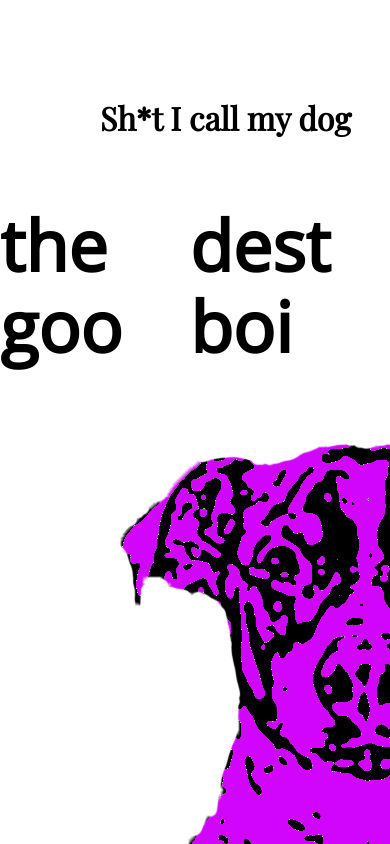
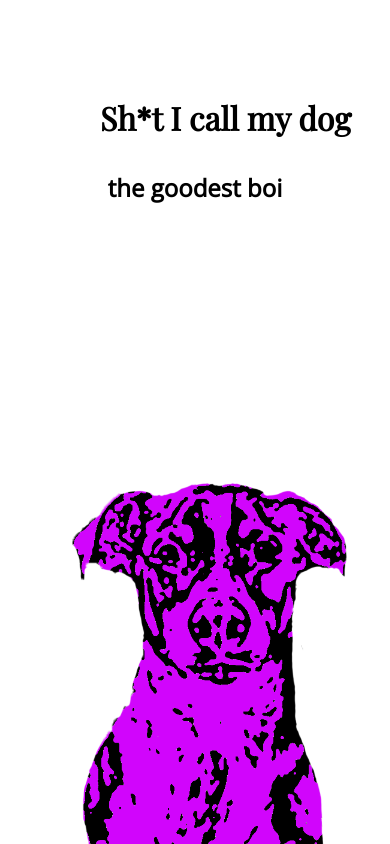
Before and after one commit to robbybro/robbybro, a React (Create React App) app: page /#/luca in a window 390 px wide. Built offline with nearby package versions, Linux system fonts and the light colour scheme.

Commit message:
make luca more responsive

```diff
--- a/src/Luca/Luca.jsx
+++ b/src/Luca/Luca.jsx
@@ -24,6 +24,7 @@ export default class Luca extends React.Component {
             prefix: 'lu',
             suffix: 'ca',
             colorIndex: 0,
+            fontSize: 'large',
             nameIndex: 0,
             show: true,
         };
@@ -40,16 +41,16 @@ export default class Luca extends React.Component {
     render() {
         return (
             <div className="container">
-                <h1 className='title'>Sh*t I call my dog</h1>
+                <h1 className="title">Sh*t I call my dog</h1>
                 <div className="name">
                     <Fade top opposite when={this.state.show}>
-                        <h1 className='prefix'>{this.state.prefix}</h1>
+                        <h1 className={`prefix ${this.state.fontSize}`}>{this.state.prefix}</h1>
                     </Fade>
                     <Fade bottom opposite when={this.state.show}>
-                        <h1 className='suffix'>{this.state.suffix}</h1>
+                        <h1 className={`suffix ${this.state.fontSize}`}>{this.state.suffix}</h1>
                     </Fade>
                 </div>
-                <img src={PHOTO_COLORS[this.state.colorIndex]}alt='dog'/>
+                <img src={PHOTO_COLORS[this.state.colorIndex]} alt="dog" />
             </div>
         );
     }
@@ -58,7 +59,7 @@ export default class Luca extends React.Component {
         this.counter++;
         if (this.state.show) {
             if (this.counter % 3 === 0) {
-                const chosen = NAMES[this.state.nameIndex];
+                const chosen = NAMES[this.state.nameIndex].name;
                 const prefix = chosen.substring(0, chosen.length / 2);
                 const suffix = chosen.substring(chosen.length / 2);
 
@@ -66,35 +67,35 @@ export default class Luca extends React.Component {
                     return {
                         prefix,
                         suffix,
-                        colorIndex: (state.colorIndex + 1) % PHOTO_COLORS.length,
+                        fontSize: NAMES[this.state.nameIndex].fontSize,
+                        colorIndex:
+                            (state.colorIndex + 1) % PHOTO_COLORS.length,
                         nameIndex: (state.nameIndex + 1) % NAMES.length,
-                        show: !state.show
+                        show: !state.show,
                     };
                 });
             }
-
-        }
-        else {
+        } else {
             this.counter = 0;
-            this.setState(state => ({show: !state.show}));
+            this.setState(state => ({ show: !state.show }));
         }
     };
 }
 
 const NAMES = [
-    'spoon',
-    'the goodest boi',
-    'scoop',
-    'smooch',
-    'good boi',
-    'spoot',
-    'spoon country usa why buy a spoon anywhere else',
-    'spool',
-    'spotty chest',
-    'spoon town',
-    'naked armpits',
-    'spoonflower',
-    'luca'
+    { name: 'spoon', fontSize: 'large' },
+    { name: 'the goodest boi', fontSize: 'medium' },
+    { name: 'scoop', fontSize: 'large' },
+    { name: 'smooch', fontSize: 'large' },
+    { name: 'good boi', fontSize: 'medium' },
+    { name: 'spoon country usa why buy a spoon anywhere else', fontSize: 'small' },
+    { name: 'spool', fontSize: 'large' },
+    { name: 'spotty chest', fontSize: 'medium' },
+    { name: 'spoon', fontSize: 'large' },
+    { name: 'spoon town', fontSize: 'medium' },
+    { name: 'naked armpits', fontSize: 'medium' },
+    { name: 'spoonflower', fontSize: 'medium' },
+    { name: 'luca', fontSize: 'large' },
 ];
 
 const PHOTO_COLORS = [
@@ -108,7 +109,6 @@ const PHOTO_COLORS = [
     spoonLightGreen,
     spoonGreen,
 ];
-
 
 /*
 
--- a/src/Luca/Luca.scss
+++ b/src/Luca/Luca.scss
@@ -30,14 +30,25 @@ body {
 
 .prefix, .suffix {
     height: 90px;
-    font-size: 70px;
     font-weight: bold;
     font-family: 'Open Sans', sans-serif;
 }
 
 img {
     flex: 0 1 50%;
-    max-height: 100%;
+    max-height: 50%;
     height: auto;
     margin: 0 auto;
 }
+
+h1.small {
+    font-size: 12px;
+}
+
+h1.medium {
+    font-size: 24px;
+}
+
+h1.large {
+    font-size: 50px;
+}
```
